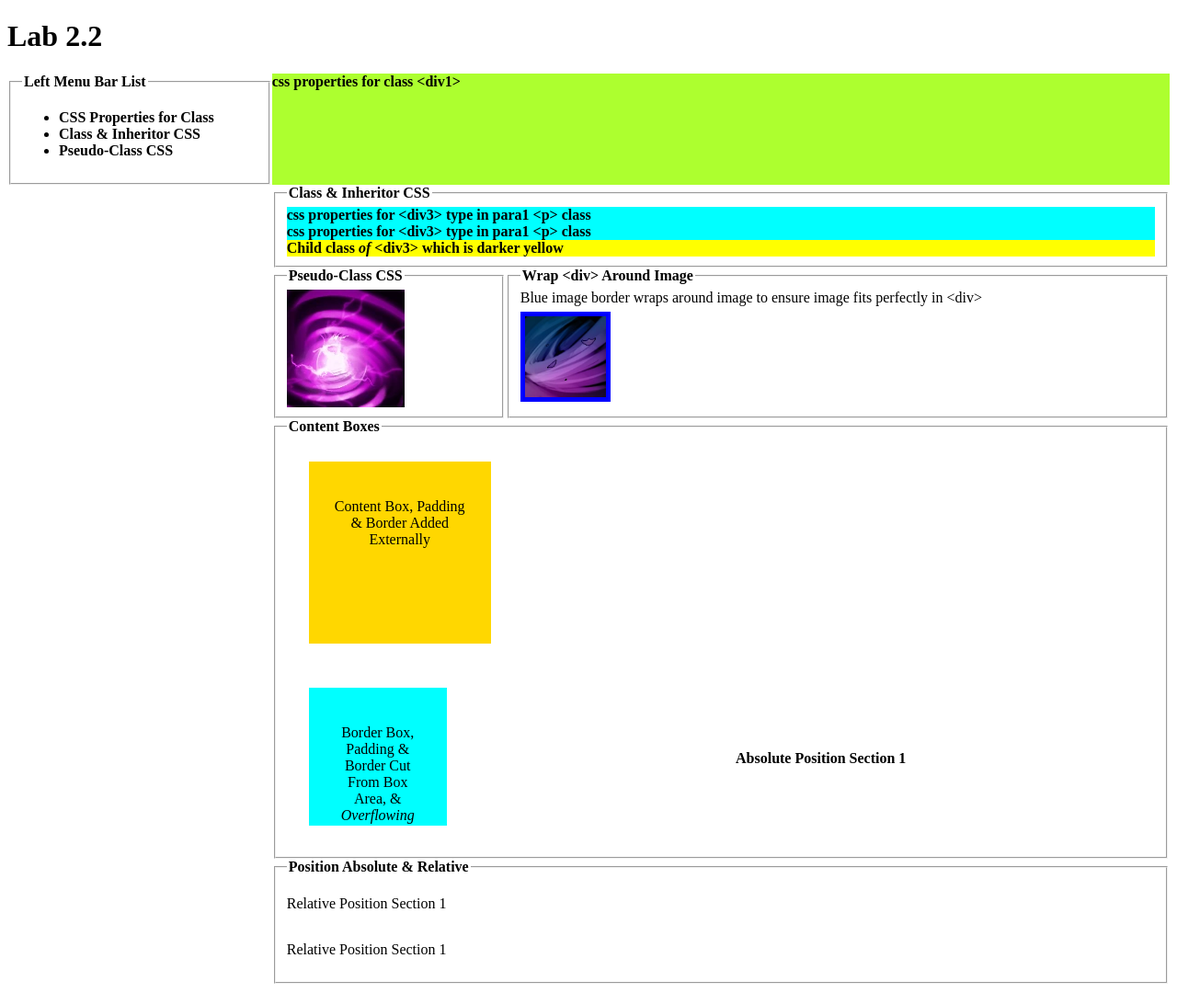
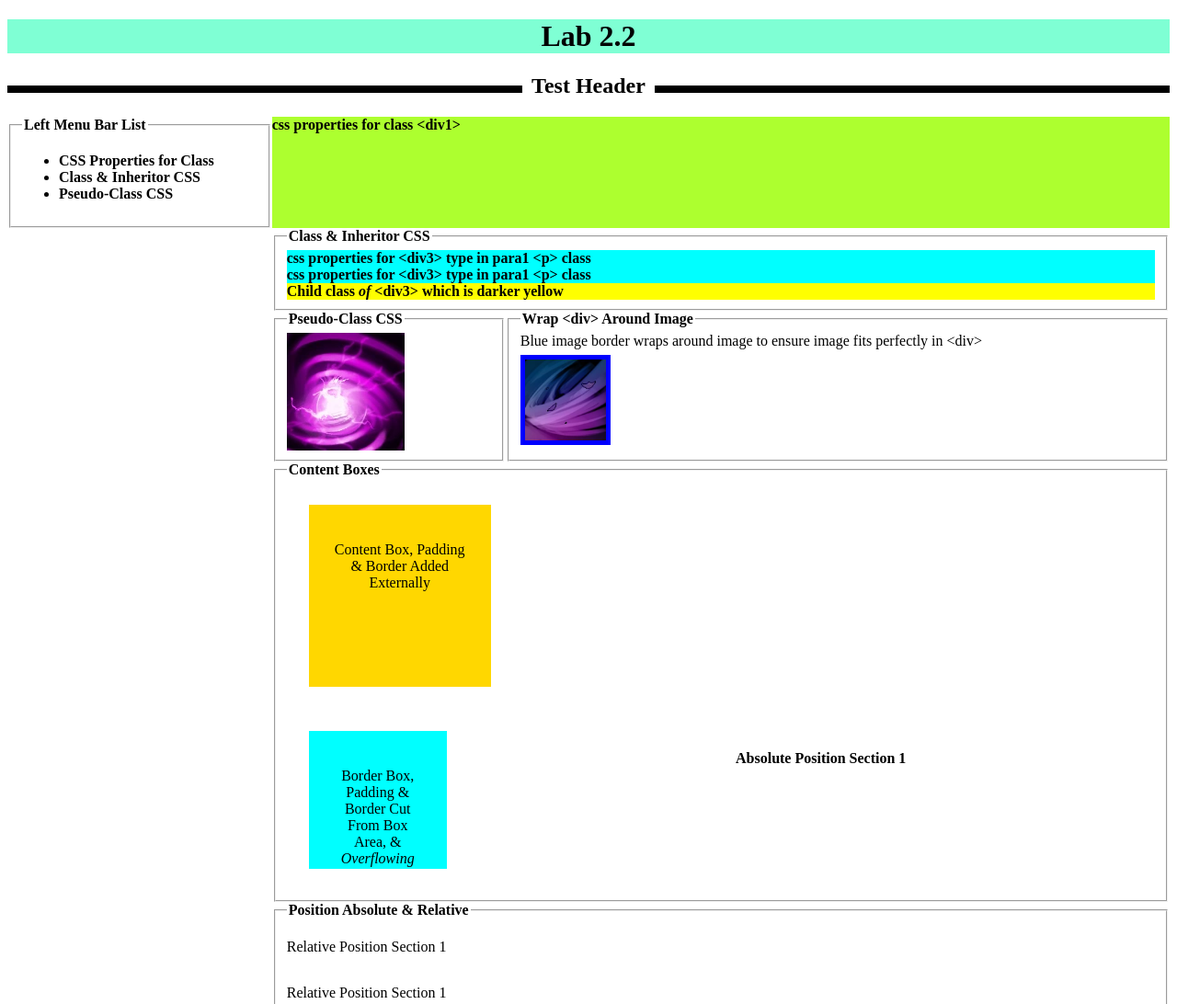
Before and after one commit to KM82Portfolio/IOD_SE, a website: page Mod2_Lab22/Lab22.html in a window 1280 px wide. Shown: the top 1092 px of the page at 92% size. Drawn offline with Linux system fonts and the light colour scheme.

Commit message:
Module 2 Lab 2.1 & Lab 2.2

```diff
--- a/Mod2_Lab22/Lab22.html
+++ b/Mod2_Lab22/Lab22.html
@@ -9,6 +9,8 @@
     <header>
         <h1>Lab 2.2</h1>
     </header>
+
+    <h2><span class="line-center">Test Header</span></h2>
 
     <main style="display:grid;">
 
--- a/Mod2_Lab22/css/lab22.css
+++ b/Mod2_Lab22/css/lab22.css
@@ -12,10 +12,46 @@
     background-color:yellow;
 }
 
+h1{
+    text-align:center;
+}
+
 header {
     position:sticky;
     top: 0;
+    background-color:aquamarine;
 }
+
+.line-center{
+    margin:0;padding:0 10px;
+    background:#fff;
+    display:inline-block;
+}
+
+h2{
+    text-align:center;
+    position:relative;
+    z-index:2;
+}
+h2::before{
+    content:"";
+    position:absolute;
+    top:50%;
+    left:0;
+    right:0;
+    border-top:solid 8px black;
+    z-index:-1;
+}
+h2::after{
+    content:"";
+    position:absolute;
+    top:50%;
+    left:0;
+    right:0;
+    border-top:solid 8px black;
+    z-index:-1;
+}
+
 
 .left-nav-bar-list{
     font-weight:bold;
```
Also changed, not shown: Mod2_Lab23/cssgrid.html (+2 -1 lines), Mod2_Lab23/flexboxclassex.html (+2 -1 lines).
